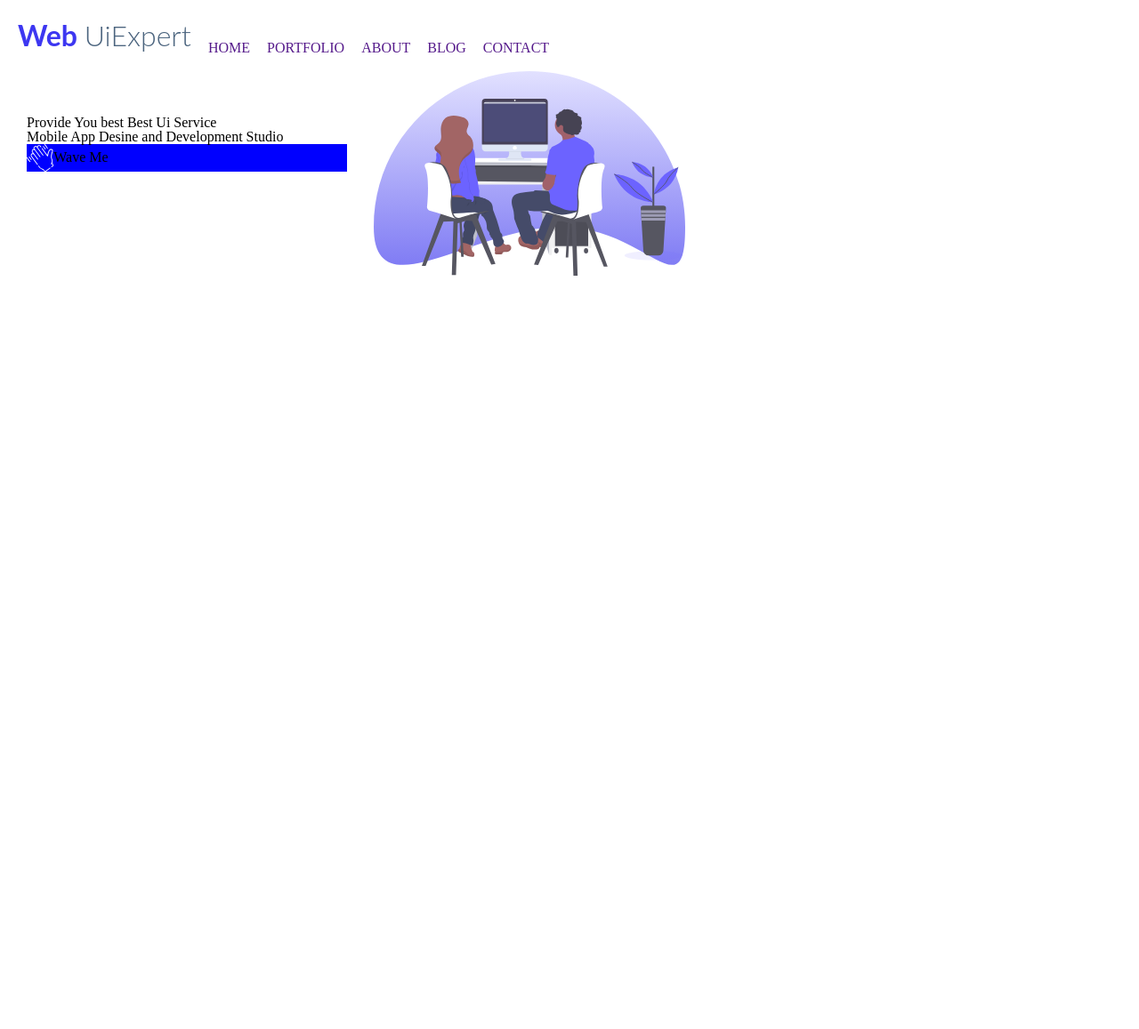
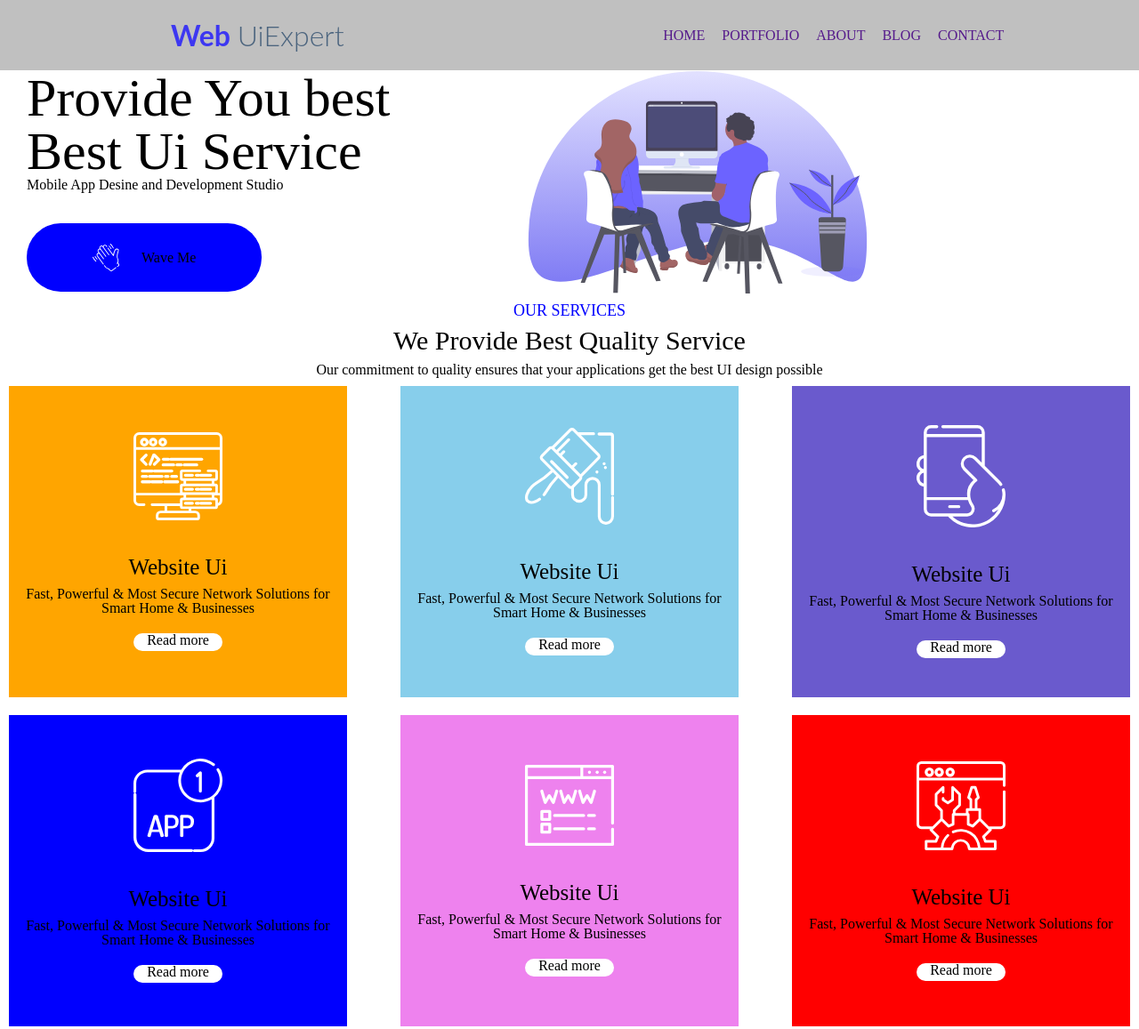
Before and after one commit to DianaI6/Flex-L-7, a plain HTML site: page index.html in a window 1280 px wide. Shown: the whole page at 89% size. Before the commit the page ends 800 px from the top, so only its background shows below. Drawn offline with Linux system fonts and the light colour scheme.

Commit message:
add color

```diff
--- a/css/style.css
+++ b/css/style.css
@@ -1,4 +1,8 @@
-.header-wraper{
+.header-wrapper{
+    background-color: silver;
+    display: flex;
+    align-items: center;
+    justify-content: space-around;
     padding: 20px;
     position: fixed;
     top: 0;
@@ -7,8 +11,9 @@
     z-index: 50;
 }
 .navigation{
-    display: inline-block;
+    /* display: inline-block; */
     right: 0px;
+    display: flex;
 }
 .nav-li{
     display: inline-block;
@@ -16,15 +21,15 @@
 }
 .container{
     margin-top: 80px;
-    display: inline-block;
     display: flex;
     max-width: 1100px;
     width: 100%;
 	/* margin: 0 auto; */
     align-items: center;
+    justify-content: space-around;
 }
 .left{
-    width: 360px;
+    width: 600px;
     height: 250px;
     /* display: flex; */
     justify-content: center;
@@ -32,27 +37,112 @@
     margin-left: 30px;
 	display: inline-block;
     vertical-align: middle;
+    /* background-color: chartreuse; */
 }
 .right{
-    width: 360px;
+    width: 800px;
     height: 250px;
     margin-left: 30px;
 	/* display: inline-block;
     vertical-align: middle; */
+    /* background-color: brown; */
 }
-.h1h1{
-    width: 300px;
-    padding-top: 50px;
+.text{
+    font-size: 60px;
 }
 .img-hand{
+    width: 264px;
+    height: 77px;
     background-color: blue;
+    border-radius: 38px;
     display: flex;
     align-items: center;
+    justify-content: center;
+    margin-top: 35px;
+}
+.img-hand img {
+    margin-right: 25px;
 }
 .image-und{
-    width: 350px;
-    /* height: 300; */
+    width: 600px;
+    height: 250px;
     vertical-align: middle;
 	display: flex;
 	margin-right: 16px;
 }
+.container-2{
+    max-width: 1100;
+    width: 100%;
+    margin: 0 auto;
+    /* display: flex; */
+    justify-content: center;
+    text-align: center;
+    /* background-color: gold; */
+}
+.title{
+    margin-top: 10px;
+    z-index: 10;
+}
+.h3h3{
+    font-size: large;
+    color: blue;
+}
+.h2h2{
+    font-size: 30px;
+    margin-top: 10px;
+    margin-bottom: 10px;
+}
+.line-1{
+    display: flex;
+    justify-content: space-between;
+    flex-wrap: wrap;
+    margin-bottom: 20px;
+}
+.line-2{
+    display: flex;
+    justify-content: space-between;
+    /* flex-wrap: wrap; */
+}
+.b1{
+    width: 380px;
+    height: 350px;
+    background-color: blueviolet;
+    display: flex;
+    justify-content: center;
+    align-items: center;
+    flex-direction: column;
+    margin: 10px;
+}
+.b1 h2 {
+    font-size: 25px;
+    margin-top: 40px;
+    margin-bottom: 10px;
+}
+.b1 p {
+    text-align: center;
+}
+.pp{
+    width: 100px;
+    height: 20px;
+    background-color: white;
+    border-radius: 10px;
+    margin-top: 20px;
+}
+.b1:nth-child(1) {
+    background-color: orange;
+}
+.b1:nth-child(2) {
+    background-color: skyblue;
+}
+.b1:nth-child(3) {
+    background-color: slateblue;
+}
+.b1:nth-child(4) {
+    background-color: blue;
+}
+.b1:nth-child(5) {
+    background-color: violet;
+}
+.b1:nth-child(6) {
+    background-color: red;
+}
--- a/index.html
+++ b/index.html
@@ -6,10 +6,9 @@
     <link rel="stylesheet" type="text/css" href="css/reset.css">
     <link rel="stylesheet" type="text/css" href="css/style.css">
     <link rel="icon" href="images/D-logo.png">
-    <!-- ბრაუზერში ლოგოს გამოაჩენს -->
 </head>
 <body>
-    <header class="header-wraper">
+    <header class="header-wrapper">
         <img src="images/web.svg" alt="">
         <nav class="navigation">
             <ul>
@@ -33,23 +32,9 @@
     </header>
     <section>
         <div class="container">
-            <!-- <div>
-                <div class="left">
-                    <h1 class="text"> Provide You best Best Ui Service </h1>
-                    <p> Mobile App Desine and Development Studio </p>
-                    <img src="images/waving-hand.svg" alt="">
-                </div>
-                <div class="right">
-                    <img class="image-und" src="images/undraw_pair_programming_njlp.svg" alt="">
-                </div>
-            </div> -->
-
-
             <div class="left">
-                <div class="h1h1">
-                    <h2 class="text"> Provide You best Best Ui Service </h2>
-                    <p> Mobile App Desine and Development Studio </p>
-                </div>
+                <h2 class="text"> Provide You best Best Ui Service </h2>
+                <p> Mobile App Desine and Development Studio </p>
                 <div class="img-hand">
                     <img  src="images/waving-hand.svg" alt="">
                     <p> Wave Me </p>
@@ -60,9 +45,58 @@
                 <img class="image-und" src="images/undraw_pair_programming_njlp.svg" alt="">
             </div>
         </div>
-
-
     </section>
 
+    <!-- მეორე სექცია ძალიან განიერი გამოვიდა და ვერ ვასწორებ  -->
+
+    <section>
+        <div class="container-2">
+            <div class="title">
+                <h3 class="h3h3"> OUR SERVICES </h3>
+                <h2 class="h2h2"> We Provide Best Quality Service </h2>
+                <p> Our commitment to quality ensures that your applications get the best UI design possible </p>
+            </div>
+            <div class="line-1">
+                <div class="b1">
+                    <img src="images/001-data.svg" alt="">
+                    <h2>Website Ui</h2>
+                    <p>Fast, Powerful & Most Secure Network Solutions for Smart Home & Businesses</p>
+                    <p class="pp"> Read more </p>
+                </div>
+                <div class="b1">
+                    <img src="images/003-paint.svg" alt="">
+                    <h2>Website Ui</h2>
+                    <p>Fast, Powerful & Most Secure Network Solutions for Smart Home & Businesses</p>
+                    <p class="pp"> Read more </p>
+                </div>
+                <div class="b1">
+                    <img src="images/002-phone.svg" alt="">
+                    <h2>Website Ui</h2>
+                    <p>Fast, Powerful & Most Secure Network Solutions for Smart Home & Businesses</p>
+                    <p class="pp"> Read more </p>
+                </div>
+
+                <div class="b1">
+                    <img src="images/004-app.svg" alt="">
+                    <h2>Website Ui</h2>
+                    <p>Fast, Powerful & Most Secure Network Solutions for Smart Home & Businesses</p>
+                    <p class="pp"> Read more </p>
+                </div>
+                <div class="b1">
+                    <img src="images/006-domain-registration.svg" alt="">
+                    <h2>Website Ui</h2>
+                    <p>Fast, Powerful & Most Secure Network Solutions for Smart Home & Businesses</p>
+                    <p class="pp"> Read more </p>
+                </div>
+                <div class="b1">
+                    <img src="images/005-repair.svg" alt="">
+                    <h2>Website Ui</h2>
+                    <p>Fast, Powerful & Most Secure Network Solutions for Smart Home & Businesses</p>
+                    <p class="pp"> Read more </p>
+                </div>
+            </div>
+
+        </div>
+    </section>
 </body>
 </html>
```
